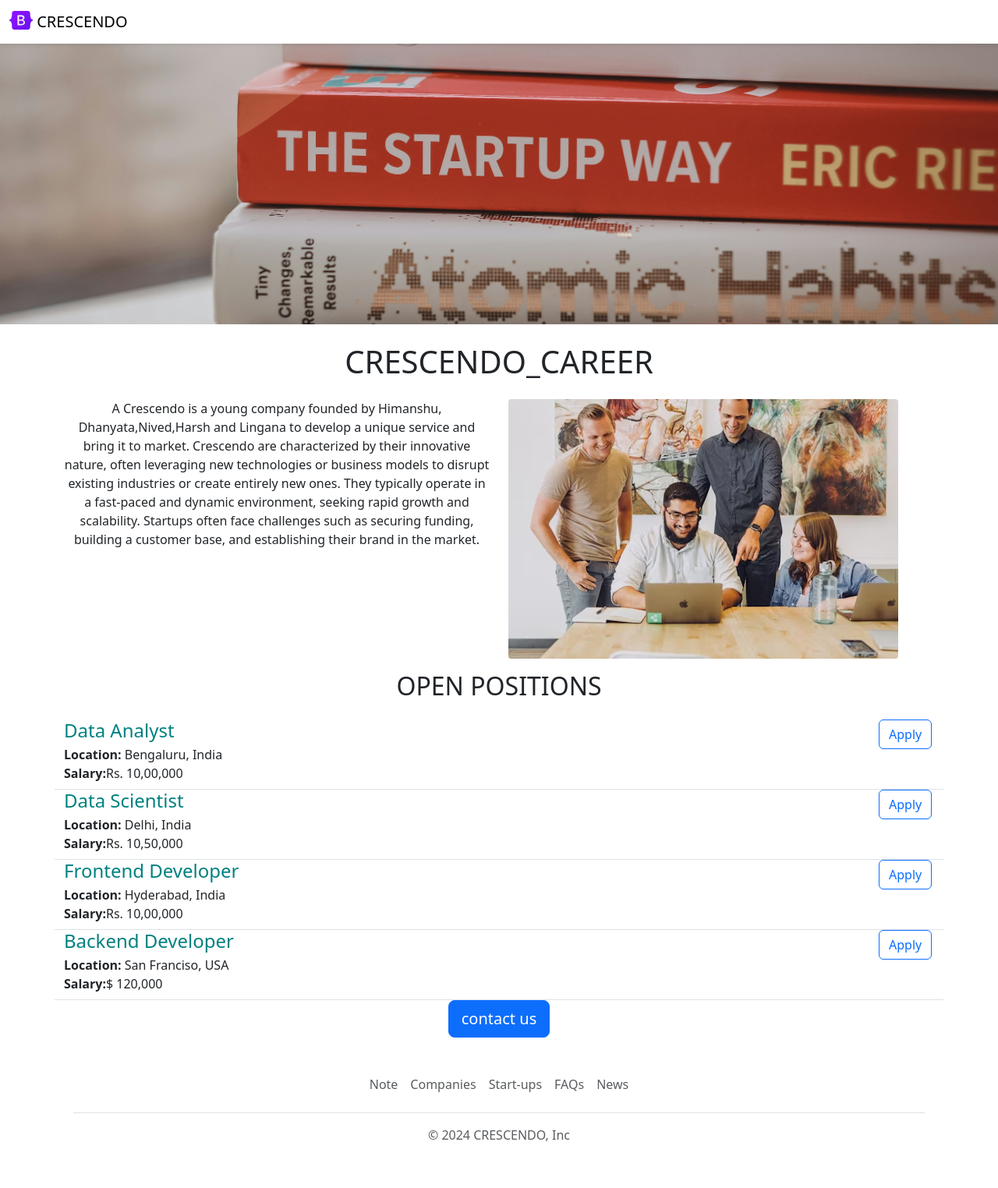
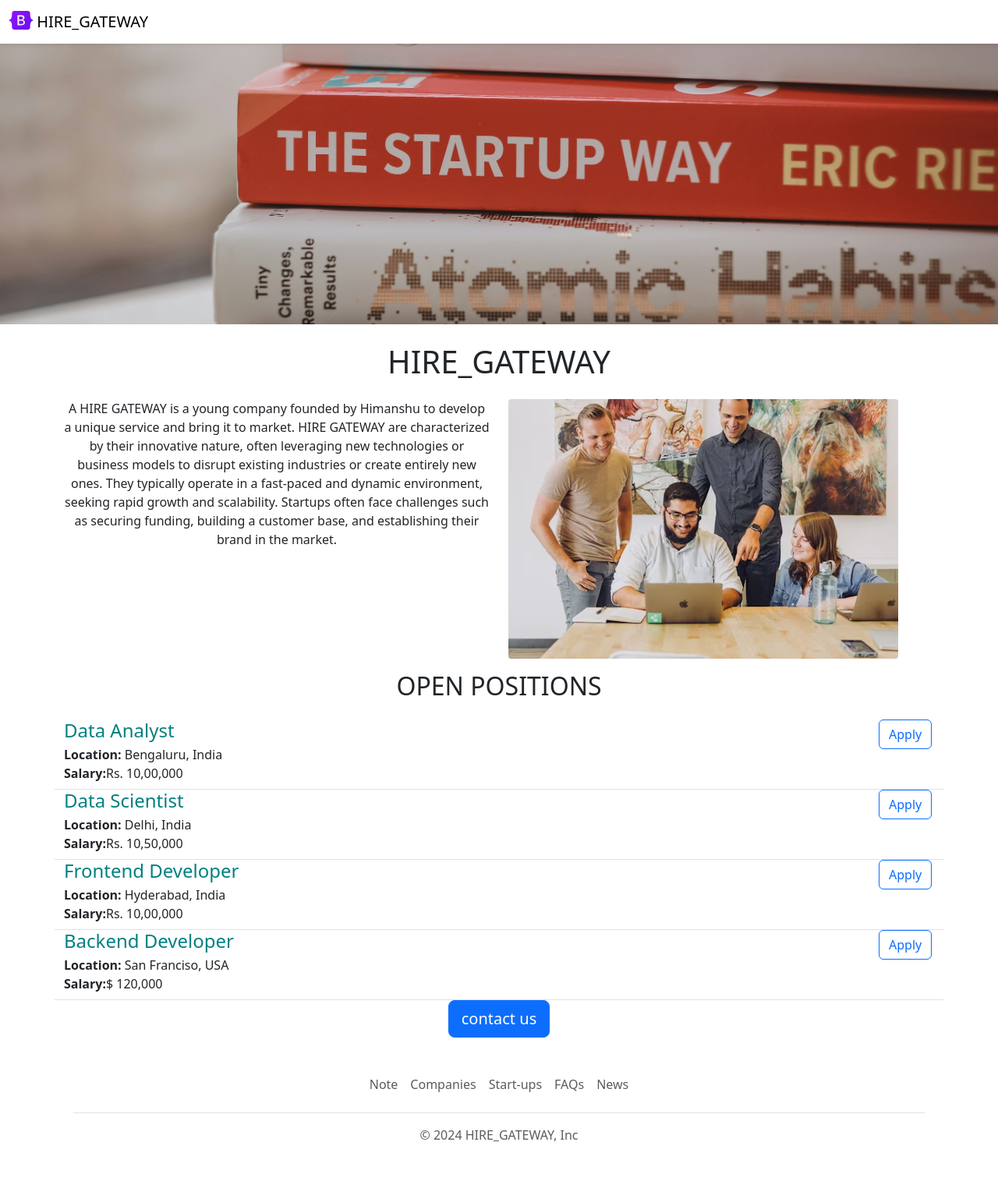
Before and after one commit to Himanshu21P/start-up-website, a Flask app: page / in a window 1280 px wide. Shown: the whole page at 78% size. Run offline with Flask 3, Linux system fonts and the light colour scheme.

Commit message:
changed the name of web

```diff
--- a/templates/footer.html
+++ b/templates/footer.html
@@ -7,6 +7,6 @@
       <li class="nav-item"><a target="_blank" href="https://www.startupindia.gov.in/content/sih/en/about_us/faqs.html" class="nav-link px-2 text-body-secondary">FAQs</a></li>
       <li class="nav-item"><a target="_blank" href="https://www.livemint.com/companies/start-ups" class="nav-link px-2 text-body-secondary">News</a></li>
     </ul>
-    <p class="text-center text-body-secondary">&copy; 2024 CRESCENDO, Inc</p>
+    <p class="text-center text-body-secondary">&copy; 2024 HIRE_GATEWAY, Inc</p>
   </footer>
 </div>
--- a/templates/home.html
+++ b/templates/home.html
@@ -1,7 +1,7 @@
 <DOCTYPE html>
 <html>
   <head>
-    <title>Start up</title>
+    <title>HIRE_GATEWAY</title>
     <meta charset="utf-8">
     <meta name="viewport" content="width=device-width, initial-scale=1">
     <link href="https://cdn.jsdelivr.net/npm/bootstrap@5.3.3/dist/css/bootstrap.min.css" rel="stylesheet" integrity="sha384-QWTKZyjpPEjISv5WaRU9OFeRpok6YctnYmDr5pNlyT2bRjXh0JMhjY6hW+ALEwIH" crossorigin="anonymous">
@@ -18,13 +18,13 @@
     <img class="img-fluid" id= "banner" src="https://039ce8c8-1c11-4ffe-b6bc-e80cce343f48-00-33ix04hwdj4jm.pike.replit.dev/static/banner.jpg"
       height="320">
     <div class="container">
-  <h1 class= "text-center mt-2 mb-4">CRESCENDO_CAREER</h1>
+  <h1 class= "text-center mt-2 mb-4">HIRE_GATEWAY</h1>
 
 
       <div class="row" style="margin-bottom:16px">
         <div class="col-md-6">
     <p class="text-center",class="lead">
-      A Crescendo is a young company founded by Himanshu, Dhanyata,Nived,Harsh and Lingana to develop a unique service and bring it to market. Crescendo are characterized by their innovative nature, often leveraging new technologies or business models to disrupt existing industries or create entirely new ones. They typically operate in a fast-paced and dynamic environment, seeking rapid growth and scalability. Startups often face challenges such as securing funding, building a customer base, and establishing their brand in the market.
+      A HIRE GATEWAY is a young company founded by Himanshu to develop a unique service and bring it to market. HIRE GATEWAY are characterized by their innovative nature, often leveraging new technologies or business models to disrupt existing industries or create entirely new ones. They typically operate in a fast-paced and dynamic environment, seeking rapid growth and scalability. Startups often face challenges such as securing funding, building a customer base, and establishing their brand in the market.
     </p>
         </div>
         <div class="d-none d-md-block col-6">
@@ -40,7 +40,7 @@
 
       <div class="text-center">
     <a class="btn btn-primary btn-lg"
-      href="mailto:crescendo_career.mi?subject=Questions%20about%20job%20openning&body=My%20Name%3A%3CYour%20Name%3E%0D%0AMy%20Question%3A%3CYour%20Question%3E%0D%0A">contact us</a>
+      href="mailto:HIRE_GATEWAY.mi?subject=Questions%20about%20job%20openning&body=My%20Name%3A%3CYour%20Name%3E%0D%0AMy%20Question%3A%3CYour%20Question%3E%0D%0A">contact us</a>
       </div>
     </div>
       {% include 'footer.html' %}
--- a/templates/jobitem.html
+++ b/templates/jobitem.html
@@ -14,6 +14,6 @@
   {% endif %}
   </div>
   <div class="col-1">
-    <a href="mailto:crescendo_career.mi?subject=Application%20for%20{{job['title']}}&body=My%20Name%3A%20%3CYour%20Name%3E%0D%0AMy%20Resume%20Link%3A%20%3CYour%20Resume%20Link%3E%0D%0AMy%20Linkedin%20Link%3A%3CYour%20Linkedin%20Link%3E%0D%0A" type="button" class="btn btn-outline-primary">Apply</a>
+    <a href="mailto:HIRE_GATEWAY.mi?subject=Application%20for%20{{job['title']}}&body=My%20Name%3A%20%3CYour%20Name%3E%0D%0AMy%20Resume%20Link%3A%20%3CYour%20Resume%20Link%3E%0D%0AMy%20Linkedin%20Link%3A%3CYour%20Linkedin%20Link%3E%0D%0A" type="button" class="btn btn-outline-primary">Apply</a>
   </div>
 </div>
--- a/templates/nav.html
+++ b/templates/nav.html
@@ -2,7 +2,7 @@
   <div class="container-fluid">
     <a class="navbar-brand" href="#">
       <img src="/static/logo.svg" alt="" width="30" height="24" class="d-inline-block align-text-top">
-      CRESCENDO
+      HIRE_GATEWAY
     </a>
   </div>
 </nav>
```
